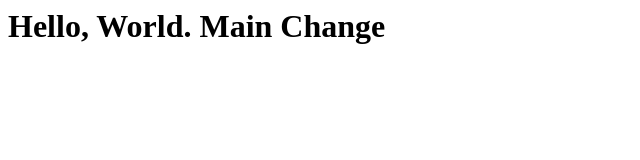
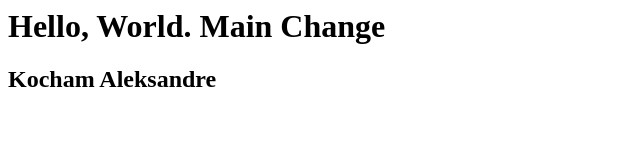
Before and after one commit to Kyrtap1309/testing_git, a plain HTML site: page index.html in a window 1280 px wide. Shown: the whole page, without its empty margins (0-640 px from the left). Drawn offline with Linux system fonts and the light colour scheme.

Commit message:
Kocham Aleksandre

```diff
--- a/index.html
+++ b/index.html
@@ -5,5 +5,6 @@
 </head>
 <body>
 	<h1>Hello, World. Main Change</h1>
+	<h2>Kocham Aleksandre</h2>
 </body>
 </html>
```
